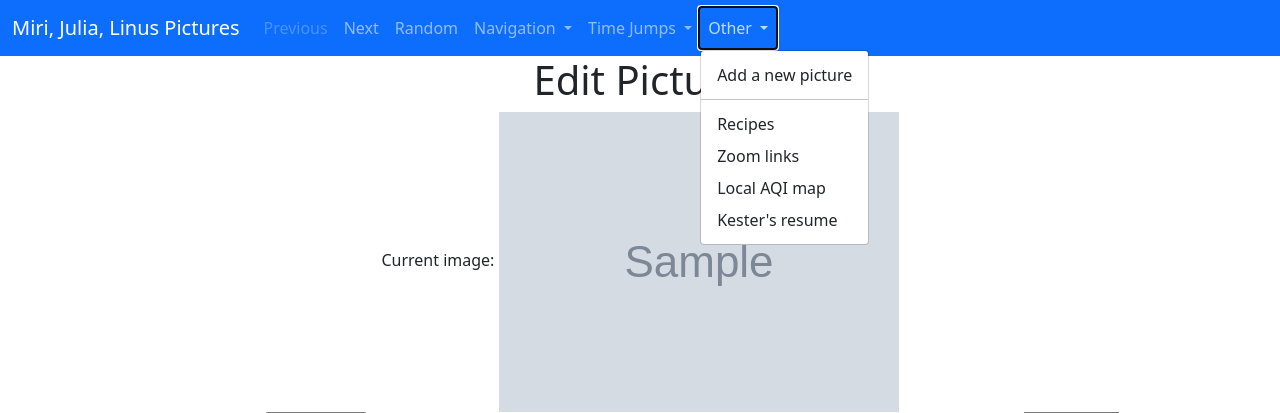
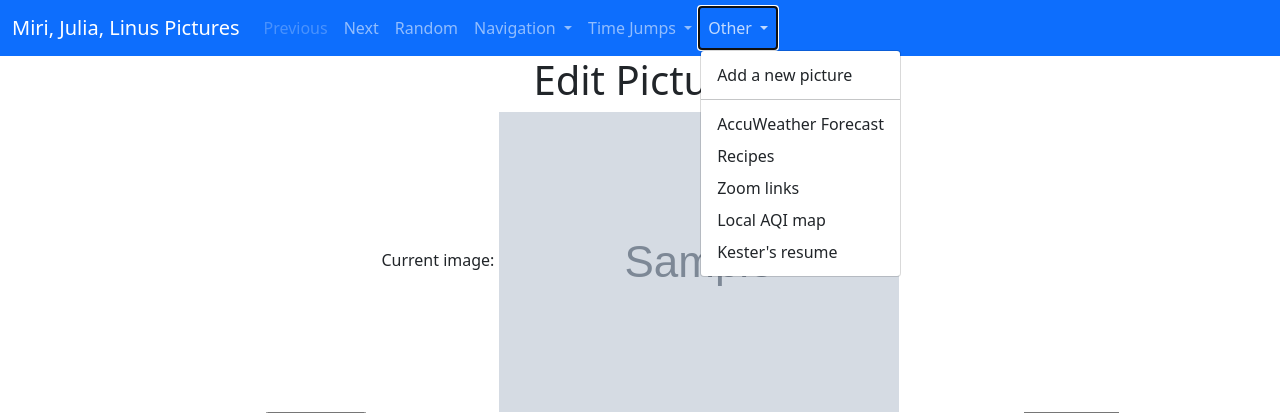
Before and after one commit to kesterallen/surlyfritter-python3, a Flask app: template surlyfritter/templates/add.html in a window 1280 px wide, after a click on "Other". Shown: the top 413 px of the page. Run offline with Flask 2, Linux system fonts and the light colour scheme; the template is opened without the code that fills it: most values are stand-ins (such as "Sample title", 1, 10 or a date in 2020); grey boxes marked "Sample" are stand-in pictures; some libraries are stand-ins or nearby versions.

Commit message:
Accuweather link

```diff
--- a/surlyfritter/templates/navbar.html
+++ b/surlyfritter/templates/navbar.html
@@ -80,6 +80,7 @@
             <ul class="dropdown-menu" aria-labelledby="nonpictureDropdown">
               <li><a class="dropdown-item" href="/picture/add">Add a new picture</a></li>
               <li><hr class="dropdown-divider"></li>
+              <li><a class="dropdown-item" href="/accuweather">AccuWeather Forecast</a></li>
               <li><a class="dropdown-item" href="/recipes">Recipes</a></li>
               <li><a class="dropdown-item" href="/naga">Zoom links</a></li>
               <li><a class="dropdown-item" href="/air">Local AQI map</a></li>
```
